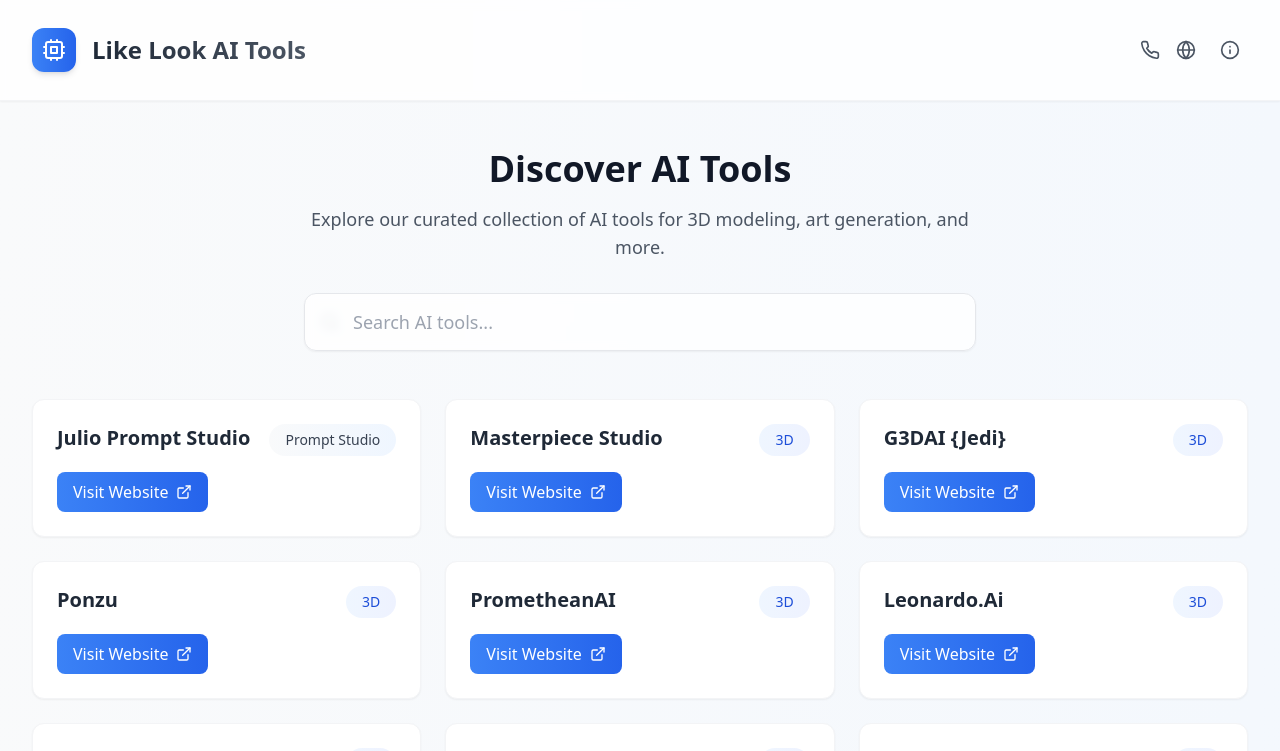
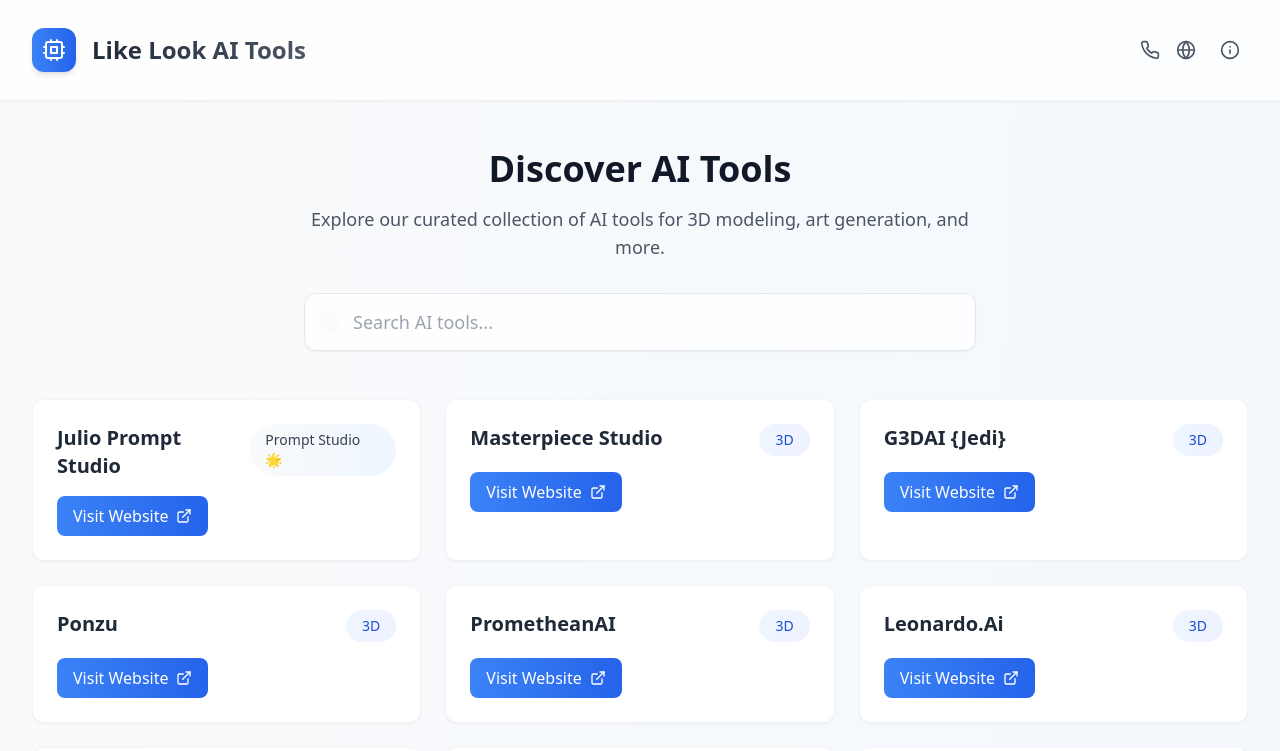
Before and after one commit to AstridNielsen-lab/Like-Look-Solutions-AI-Tools, a React (Vite) app: page / in a window 1280 px wide. Shown: the top 751 px of the page. Built offline with nearby package versions, Linux system fonts and the light colour scheme.

Commit message:
Update tools.ts

```diff
--- a/src/data/tools.ts
+++ b/src/data/tools.ts
@@ -1,7 +1,7 @@
 import { Tool } from '../types';
 
 export const tools: Tool[] = [
-  { name: 'Julio Prompt Studio', url: 'https://radiotatuapefm.pythonanywhere.com', category: 'Prompt Studio' },
+  { name: 'Julio Prompt Studio', url: 'https://radiotatuapefm.pythonanywhere.com', category: 'Prompt Studio 🌟' },
   { name: 'Masterpiece Studio', url: 'https://masterpiecestudio.com', category: '3D' },
   { name: 'G3DAI {Jedi}', url: 'https://g3d.ai', category: '3D' },
   { name: 'Ponzu', url: 'https://www.ponzu.gg', category: '3D' },
```
